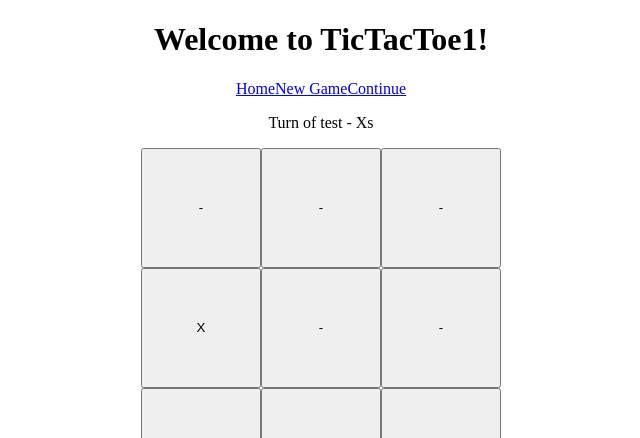
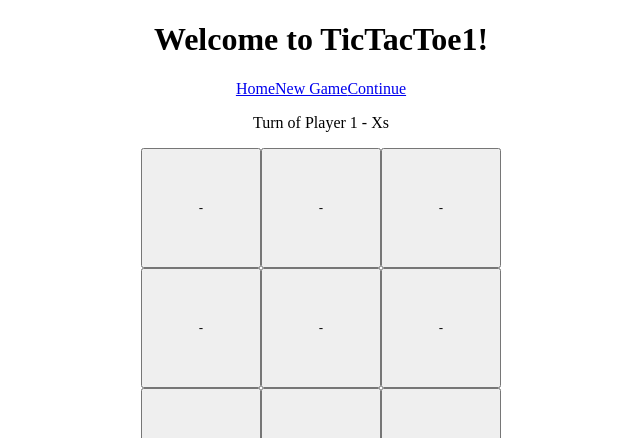
Before and after one commit to rdab/TicTacToe, an Angular app: page /continue in a window 1280 px wide. Shown: the top 438 px of the page, without its empty margins (319-959 px from the left). Built offline with nearby package versions, Linux system fonts and the light colour scheme; no server answers.

Commit message:
fetch saved game from fixed remote server

```diff
--- a/src/app/game/game/game.component.ts
+++ b/src/app/game/game/game.component.ts
@@ -2,6 +2,7 @@ import { Component, OnInit } from '@angular/core';
 
 import { ActivatedRoute } from "@angular/router";
 import { State, StateService, Player} from "./../state.service";
+import { MyhttpService } from "../../myhttp.service";
 
 @Component({
   selector: 'app-game',
@@ -10,18 +11,11 @@ import { State, StateService, Player} from "./../state.service";
 })
 export class GameComponent implements OnInit {
 
-  constructor(route: ActivatedRoute, stateService: StateService) {
+  constructor(route: ActivatedRoute, stateService: StateService, myHttpService: MyhttpService) {
     if (route.snapshot.data.continue){
-      stateService.state = {
-        turn: new Player('test', 'X'),
-        values: [
-          ['-','-','-',],
-          ['X','-','-',],
-          ['-','-','-',],
-        ],
-        plays: 0,
-        winner: null,
-      };
+      myHttpService.getSavedGame().subscribe((state: State) => {
+        stateService.state = state;
+      });
     } else {
       stateService.reset();
     }
```
